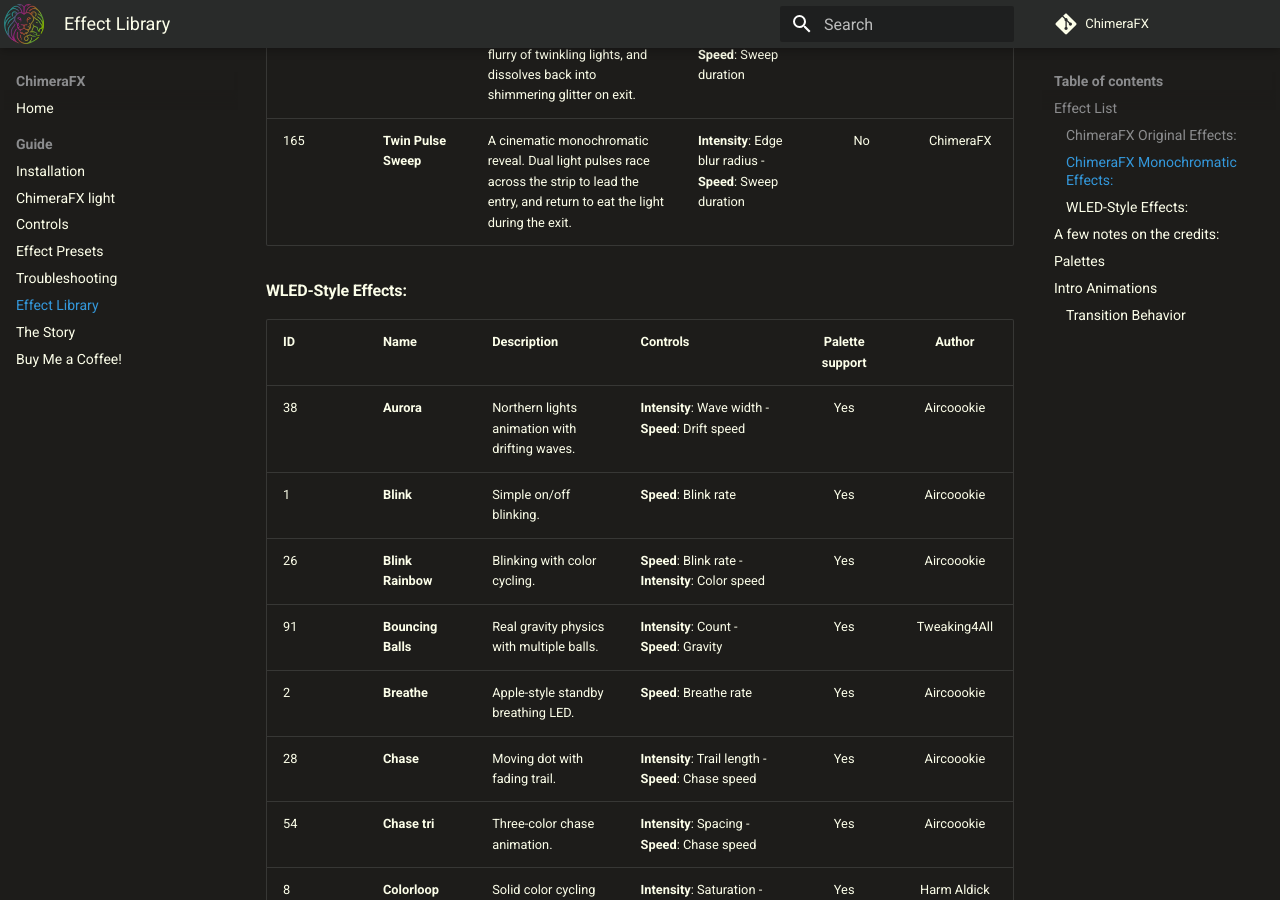
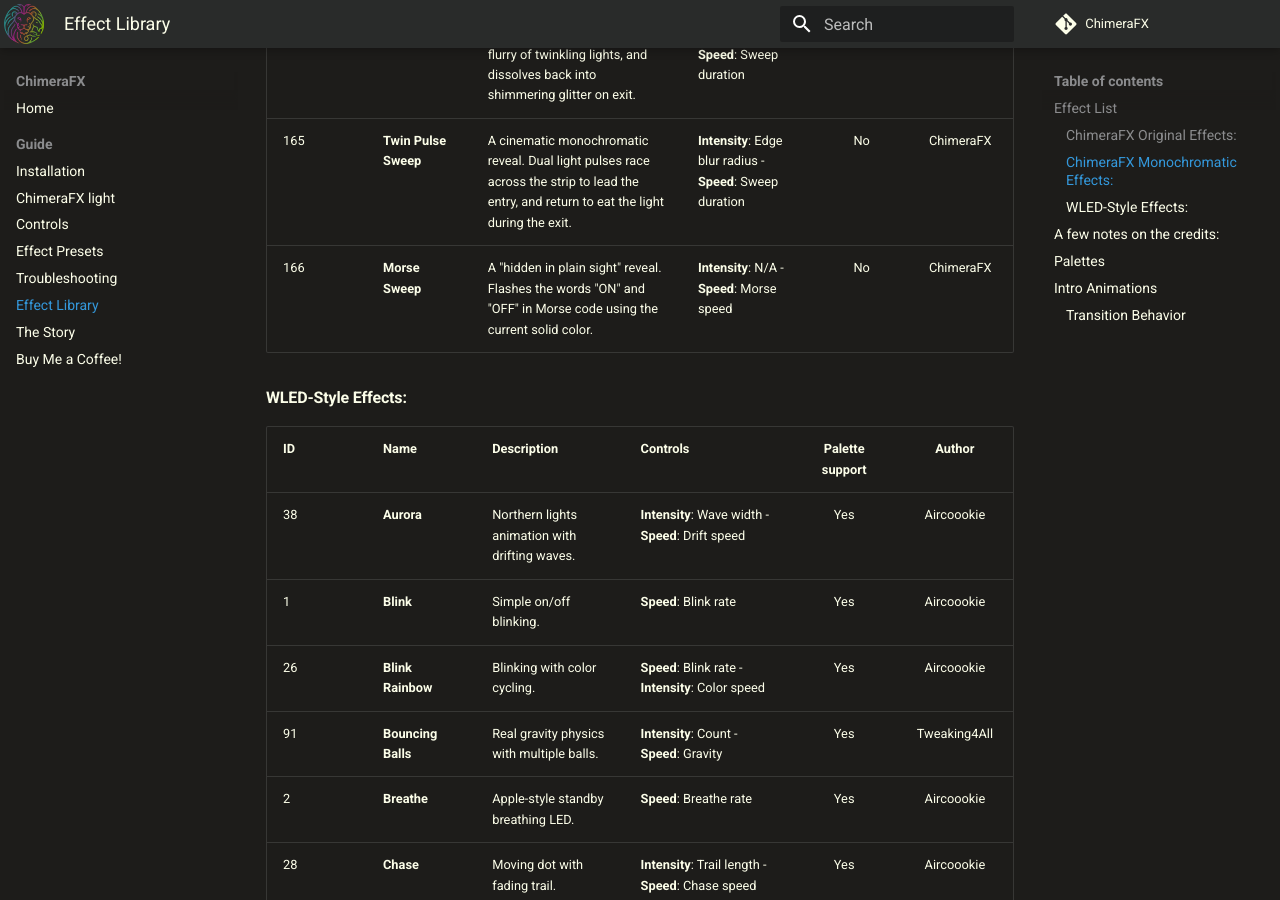
Before and after one commit to effelle/ChimeraFX, an MkDocs documentation site: the page built from docs/Effects-Library.md, in a window 1280 px wide and 900 px high, scrolled down 2192 px. Built offline with MkDocs 1.6.1 and Material for MkDocs 9.7.7, drawn with Linux system fonts in a browser that asks for light colours; comment, search, counter and statistics services are not loaded; some of the changed text lies outside the part shown.

Commit message:
docs(effect): document Morse Code intro/outro and Morse Sweep effect; sort effects YAML

```diff
--- a/docs/Effects-Library.md
+++ b/docs/Effects-Library.md
@@ -33,6 +33,7 @@
 | 161 | **Horizon Sweep** | A smooth, directional on/off transition for solid colors. Sweeps the light across the strip from a snappy 0.5s zip to a luxurious 10s reveal. | **Intensity**: Edge blur radius - **Speed**: Sweep duration | No | ChimeraFX |
 | 163 | **Stardust Sweep** | A sparkling on/off transition. Builds a solid color through a flurry of twinkling lights, and dissolves back into shimmering glitter on exit. | **Intensity**: Edge blur radius - **Speed**: Sweep duration | No | ChimeraFX |
 | 165 | **Twin Pulse Sweep** | A cinematic monochromatic reveal. Dual light pulses race across the strip to lead the entry, and return to eat the light during the exit. | **Intensity**: Edge blur radius - **Speed**: Sweep duration | No | ChimeraFX |
+| 166 | **Morse Sweep** | A "hidden in plain sight" reveal. Flashes the words "ON" and "OFF" in Morse code using the current solid color. | **Intensity**: N/A - **Speed**: Morse speed | No | ChimeraFX |
 
 #### WLED-Style Effects:
 
@@ -134,6 +135,7 @@
 | 3 | **Center** | Wipe from center outwards (or inwards if reversed). |
 | 4 | **Glitter** | Random pixels sparkle as brightness increases. |
 | 5 | **Twin Pulse** | Symmetrical dual-cursor pulses that race across the strip, leading a solid color wipe or erasing light during the outro.|
+| 6 | **Morse Code** | Flashes "ON" in Morse code during the intro and "OFF" during the outro. Supports palette colors.|
 
 ### Transition Behavior
 When the Intro Duration ends, the Intro Effect will **Dissolve** (Soft Fairy Dust) into the Main Effect over 1.5 seconds. This creates a seamless, premium startup experience.
```
Also changed, not shown: chimera_fx_effects.yaml (+62 -0 lines).
